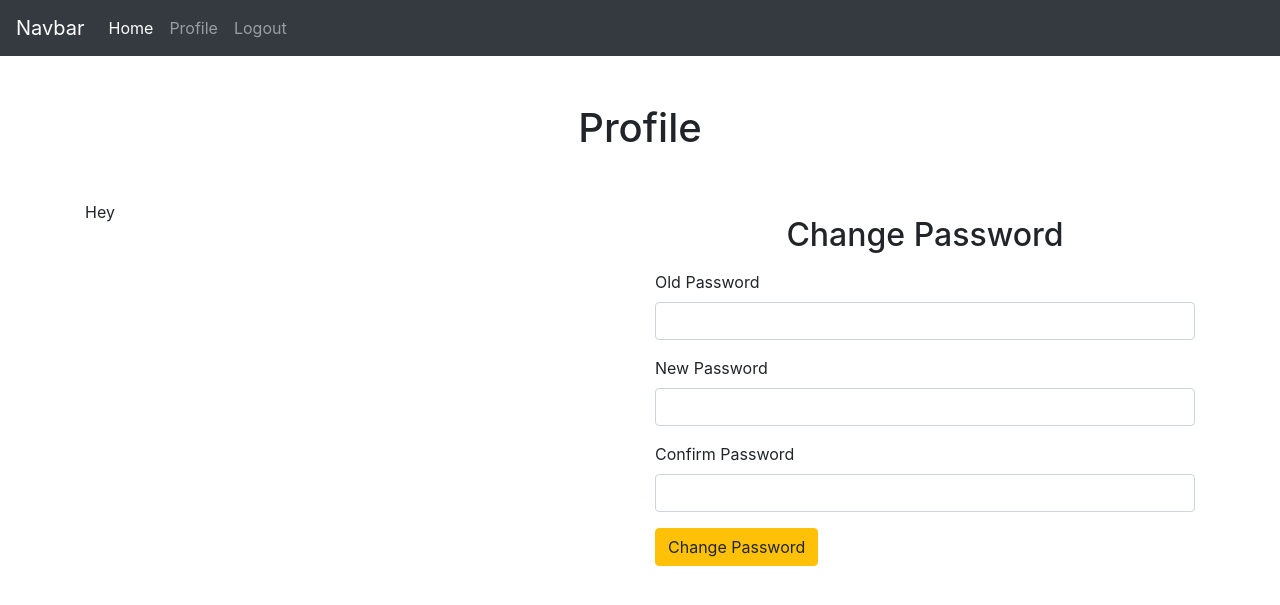
After one commit to umeshpunia/weekend3pm-pro, a PHP site: page /profile.php in a window 1280 px wide. The commit adds this page. Shown: the top 605 px of the page. Run offline with PHP 8.4, Linux system fonts and the light colour scheme; the visitor is signed in with stand-in values (Sample User, id 1).

Commit message:
password update

```diff
--- a/admin/dashboard.php
+++ b/admin/dashboard.php
@@ -4,5 +4,6 @@ include_once "includes/head.php";
 <h1>Hey</h1>
 
 <?php
+
 include_once "includes/footer.php";
 ?>
--- a/admin/includes/head.php
+++ b/admin/includes/head.php
@@ -1,9 +1,11 @@
 <?php
 include_once "includes/db.php";
-
+$msg="";
 if(!isset($_SESSION['email'])){
     header("location:logout.php");
 }
+
+$login_user_email=$_SESSION['email'];
 
 ?>
 <!DOCTYPE html>
--- a/admin/includes/navbar.php
+++ b/admin/includes/navbar.php
@@ -10,7 +10,7 @@
         <a class="nav-link" href="dashboard.php">Home <span class="sr-only">(current)</span></a>
       </li>
       <li class="nav-item">
-        <a class="nav-link" href="">Link</a>
+        <a class="nav-link" href="profile.php">Profile</a>
       </li>
       <li class="nav-item">
         <a class="nav-link" href="logout.php">Logout</a>
--- /dev/null
+++ b/admin/profile.php
@@ -0,0 +1,76 @@
+<?php
+include_once "./includes/head.php";
+if(isset($_POST['changepass'])){
+    $op=$_POST['op'];
+    $np=$_POST['np'];
+    $cp=$_POST['cp'];
+
+    if($op==$cp){
+        $msg="Please Enter Different Password";
+    }else if($np!=$cp){
+
+        $msg="Please Match New And Confirm Password";
+    }else{
+
+        // check password with db
+        $check_user_sql="select * from users where email='$login_user_email'";
+
+        $check_user_query=mysqli_query($conn,$check_user_sql);
+
+        if(mysqli_num_rows($check_user_query) > 0){
+            $get_user_info=mysqli_fetch_assoc($check_user_query);
+
+            if(password_verify($op,$get_user_info['password'])){
+                $password=password_hash($cp,PASSWORD_BCRYPT);
+                $upd_pass_sql="update users set password='$password' where email='$login_user_email'";
+
+                $upd_query=mysqli_query($conn,$upd_pass_sql);
+
+                if($upd_query){
+                    header("location:logout.php");
+                }else{
+                    $msg="Please Try Again";
+                }
+
+            }else{
+                $msg="Please Enter Correct Password";
+            }
+
+
+        }else{
+            header("location:logout.php");
+        }
+
+
+    }
+}
+?>
+
+<div class="container">
+    <h1 class="text-center my-5">Profile</h1>
+    <div class="row">
+        <div class="col-sm-6">Hey</div>
+        <div class="col-sm-6">
+            <h2 class="text-center my-3">Change Password</h2>
+            <form method="post">
+                <div class="form-group">
+                    <label for="">Old Password</label>
+                    <input type="text" name="op" class="form-control">
+                </div>
+                <div class="form-group">
+                    <label for="">New Password</label>
+                    <input type="text" name="np" class="form-control">
+                </div>
+                <div class="form-group">
+                    <label for="">Confirm Password</label>
+                    <input type="text" name="cp" class="form-control">
+                </div>
+                <h3 class="text-danger"><?=$msg?></h3>
+                <button type="submit" name="changepass" class="btn btn-warning">Change Password</button>
+            </form>
+        </div>
+    </div>
+</div>
+<?php
+include_once "./includes/footer.php";
+?>
```
